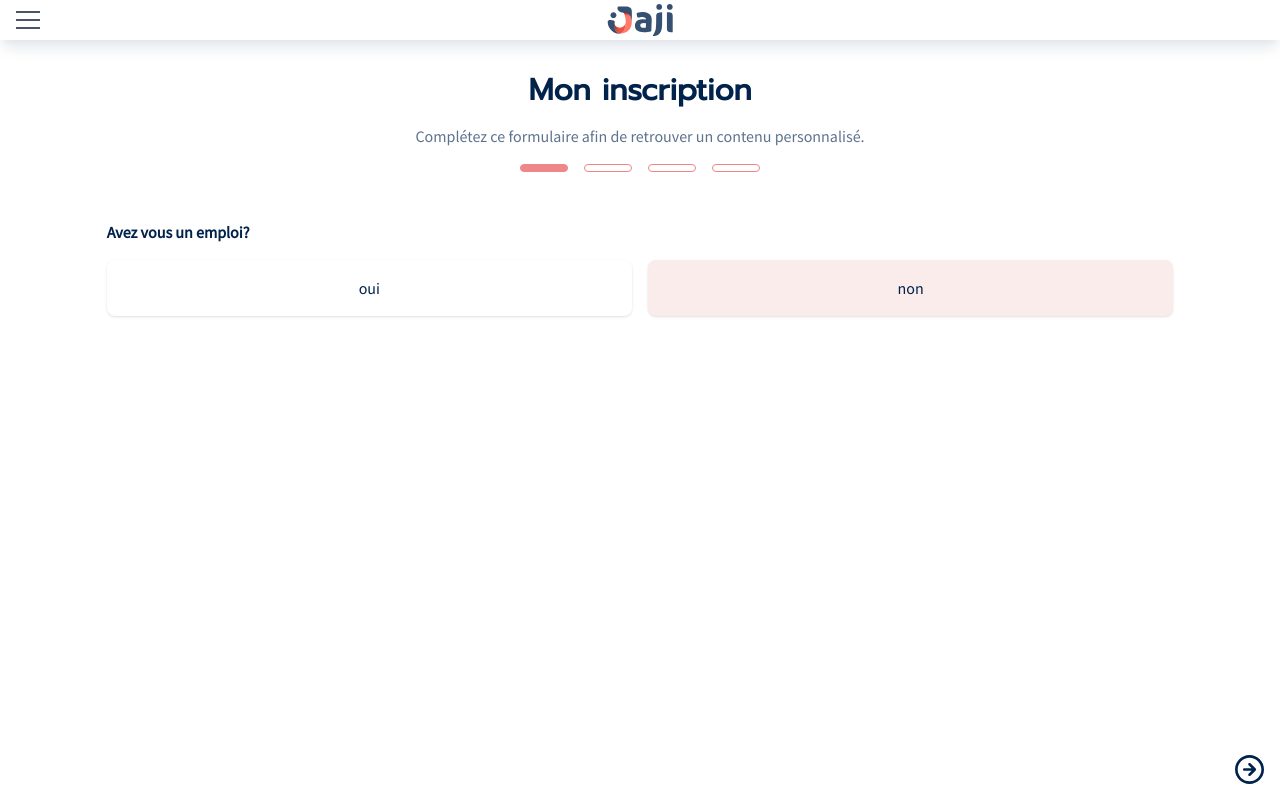
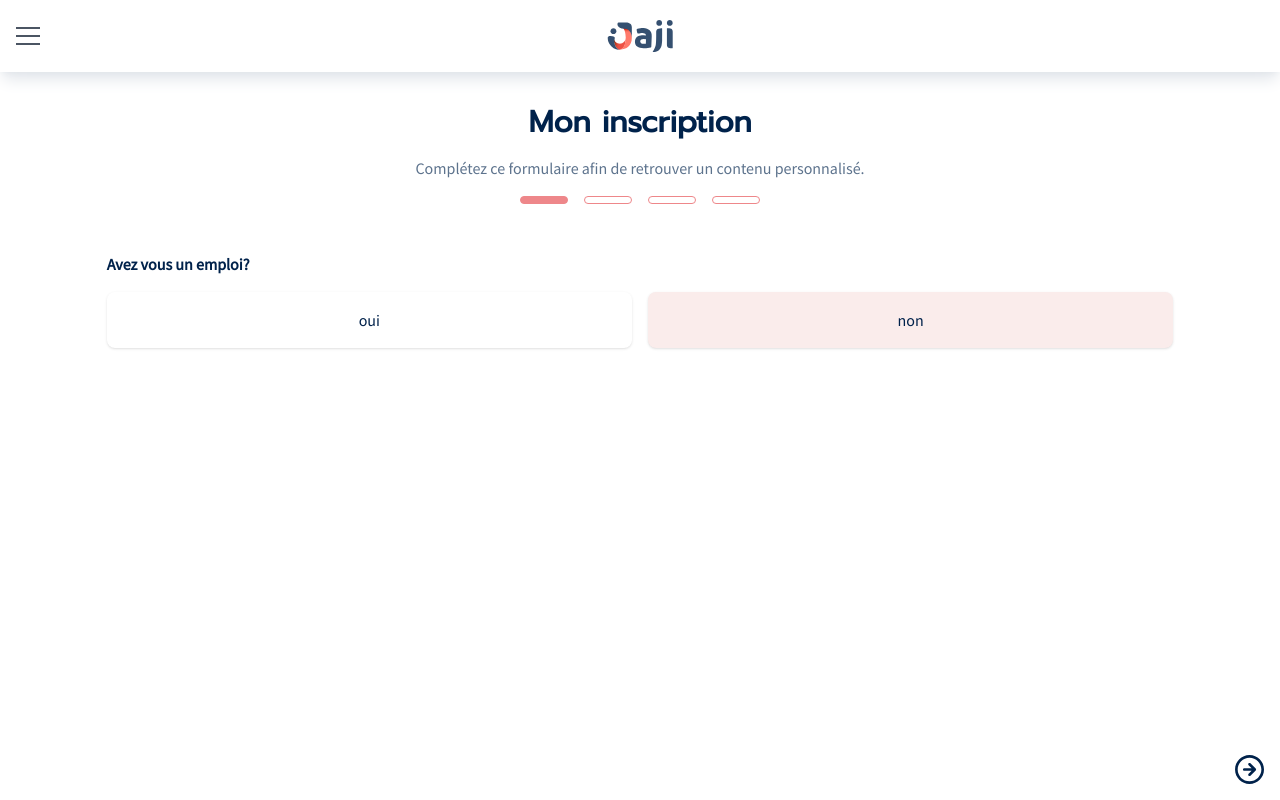
Before and after one commit to Stabien/esgi-hackathon, a Next.js app in the folder front/: page /signin in a window 1280 px wide. Built offline with nearby package versions, Linux system fonts and the light colour scheme.

Commit message:
Change the burger menu icon when clicked

```diff
--- a/front/components/LayoutUser.tsx
+++ b/front/components/LayoutUser.tsx
@@ -14,25 +14,34 @@ const LayoutUser = ({ children }: LayoutProps) => {
         }}
         className="grid gap-8 px-4  items-center grid-cols-menu-mobile sticky  w-full shadow-neutral-150  shadow-lg "
       >
-        <div
-          style={{ gridArea: "burger" }}
-          className="space-y-1.5"
-          onClick={() => setIsMenuOpened((prevState) => !prevState)}
-        >
+
+          <div style={{ gridArea: "burger" }} className={`${isMenuOpened? "h-5 mt-0":""} space-y-1.5 w-fit`} onClick={() => setIsMenuOpened((prevState) => !prevState)}>
+    {isMenuOpened ? (
+      <>
+          <div className="w-6 h-0.5 bg-gray-600 translate-y-2 transform rotate-45"></div>
+          <div className="w-6 h-0.5 bg-gray-600 transform -rotate-45"></div>
+      </>
+          ):(
+      <>
           <div className="w-6 h-0.5 bg-gray-600"></div>
           <div className="w-6 h-0.5 bg-gray-600"></div>
           <div className="w-6 h-0.5 bg-gray-600"></div>
+      </>
+
+)}
         </div>
+
+
         <img
           src="/jaji.svg"
           alt=""
           style={{ gridArea: "logo" }}
-          className=""
+          className="py-4"
         />
         <div className=""></div>
       </div>
       {isMenuOpened && (
-        <div className="absolute mt-10 py-8 z-10 w-screen top-0 left-0 bg-white flex flex-col gap-2 text-blue-350 rounded-lg shadow-md">
+        <div className="absolute mt-16 py-8 z-10 w-screen top-0 left-0 bg-white flex flex-col gap-2 text-blue-350 rounded-lg shadow-md">
           <Link className="w-fit m-auto hover:text-blue-300" href="/">Content</Link>
           <Link className="w-fit m-auto hover:text-blue-300" href="/">Log Out</Link>
         </div>
```
